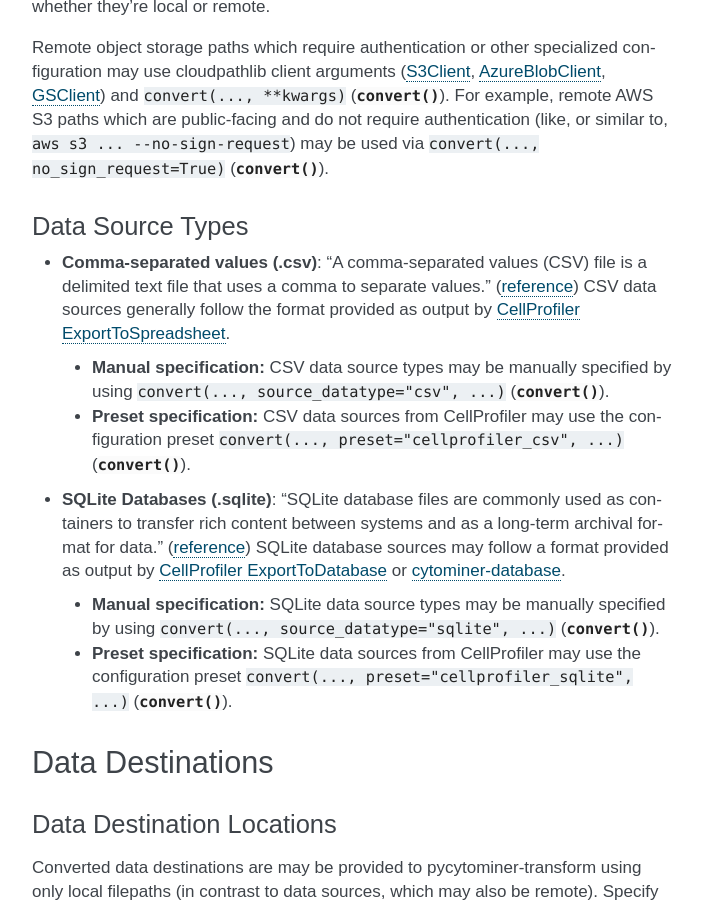
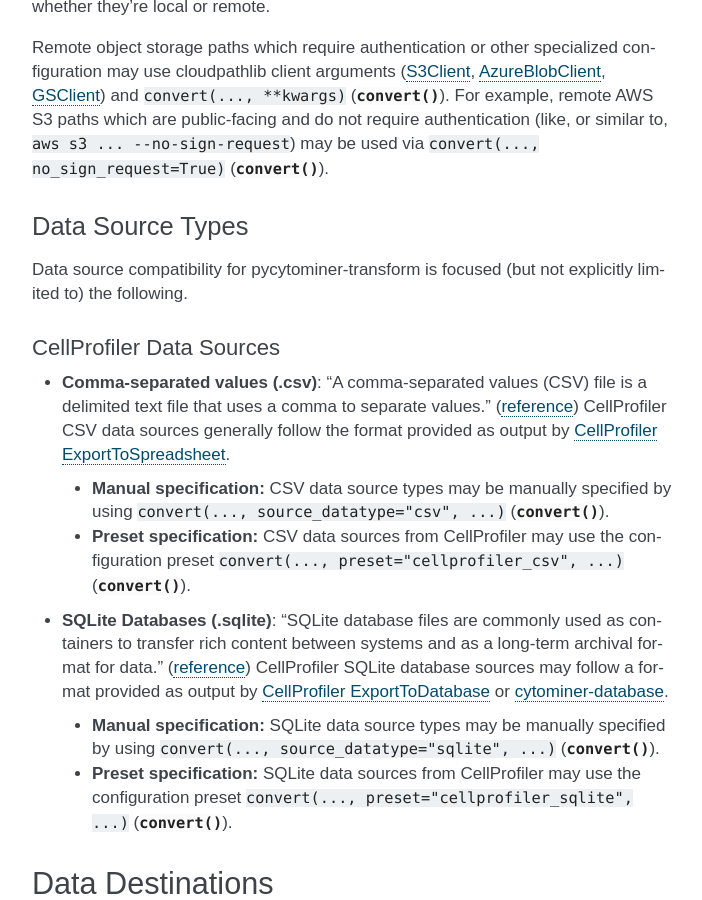
Before and after one commit to cytomining/CytoTable, a Sphinx documentation site: the page built from docs/source/overview.md, in a window 1280 px wide and 900 px high, scrolled down 770 px. Shown: the whole window, without its empty margins (438-1140 px from the left). Built offline with Sphinx 7.4.7, drawn with Linux system fonts in a browser that asks for light colours; some of the changed text lies outside the part shown.

Commit message:
minor changes; static dataflow svg mermaid source

````diff
--- a/docs/source/overview.md
+++ b/docs/source/overview.md
@@ -39,8 +39,12 @@ For example, remote AWS S3 paths which are public-facing and do not require auth
 
 ### Data Source Types
 
+Data source compatibility for pycytominer-transform is focused (but not explicitly limited to) the following.
+
+#### CellProfiler Data Sources
+
 - __Comma-separated values (.csv)__: "A comma-separated values (CSV) file is a delimited text file that uses a comma to separate values." ([reference](https://en.wikipedia.org/wiki/Comma-separated_values))
-  CSV data sources generally follow the format provided as output by [CellProfiler ExportToSpreadsheet](https://cellprofiler-manual.s3.amazonaws.com/CPmanual/ExportToSpreadsheet.html).
+  CellProfiler CSV data sources generally follow the format provided as output by [CellProfiler ExportToSpreadsheet](https://cellprofiler-manual.s3.amazonaws.com/CPmanual/ExportToSpreadsheet.html).
 
 ```{eval-rst}
   * **Manual specification:** CSV data source types may be manually specified by using :code:`convert(..., source_datatype="csv", ...)` (:mod:`convert() <pycytominer_transform.convert.convert>`).
@@ -48,7 +52,7 @@ For example, remote AWS S3 paths which are public-facing and do not require auth
 ```
 
 - __SQLite Databases (.sqlite)__: "SQLite database files are commonly used as containers to transfer rich content between systems and as a long-term archival format for data." ([reference](https://sqlite.org/index.html))
-  SQLite database sources may follow a format provided as output by [CellProfiler ExportToDatabase](https://cellprofiler-manual.s3.amazonaws.com/CPmanual/ExportToDatabase.html) or [cytominer-database](https://github.com/cytomining/cytominer-database).
+  CellProfiler SQLite database sources may follow a format provided as output by [CellProfiler ExportToDatabase](https://cellprofiler-manual.s3.amazonaws.com/CPmanual/ExportToDatabase.html) or [cytominer-database](https://github.com/cytomining/cytominer-database).
 
 ```{eval-rst}
   * **Manual specification:** SQLite data source types may be manually specified by using :code:`convert(..., source_datatype="sqlite", ...)` (:mod:`convert() <pycytominer_transform.convert.convert>`).
````
Also changed, not shown: 1 other file.
